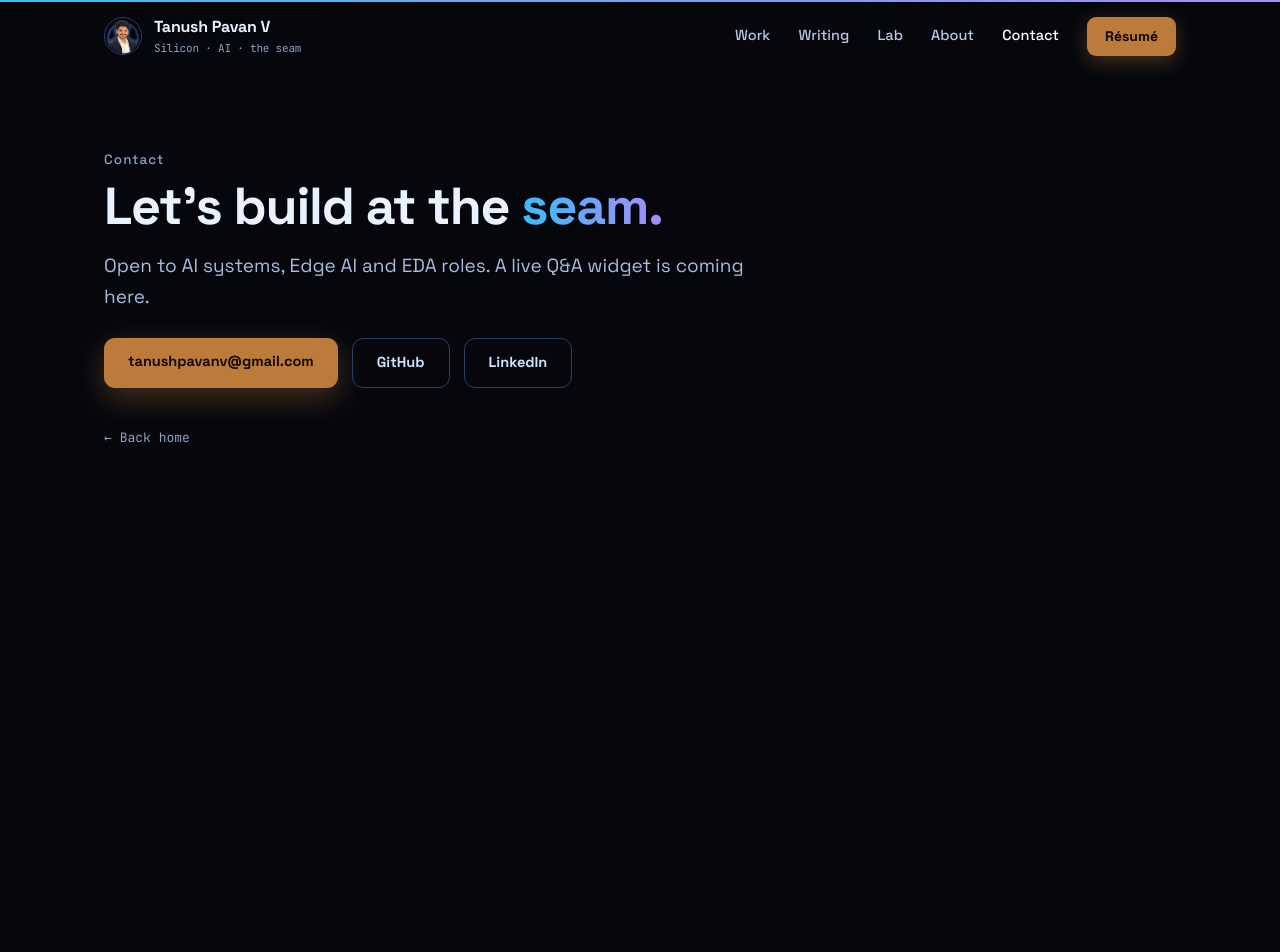
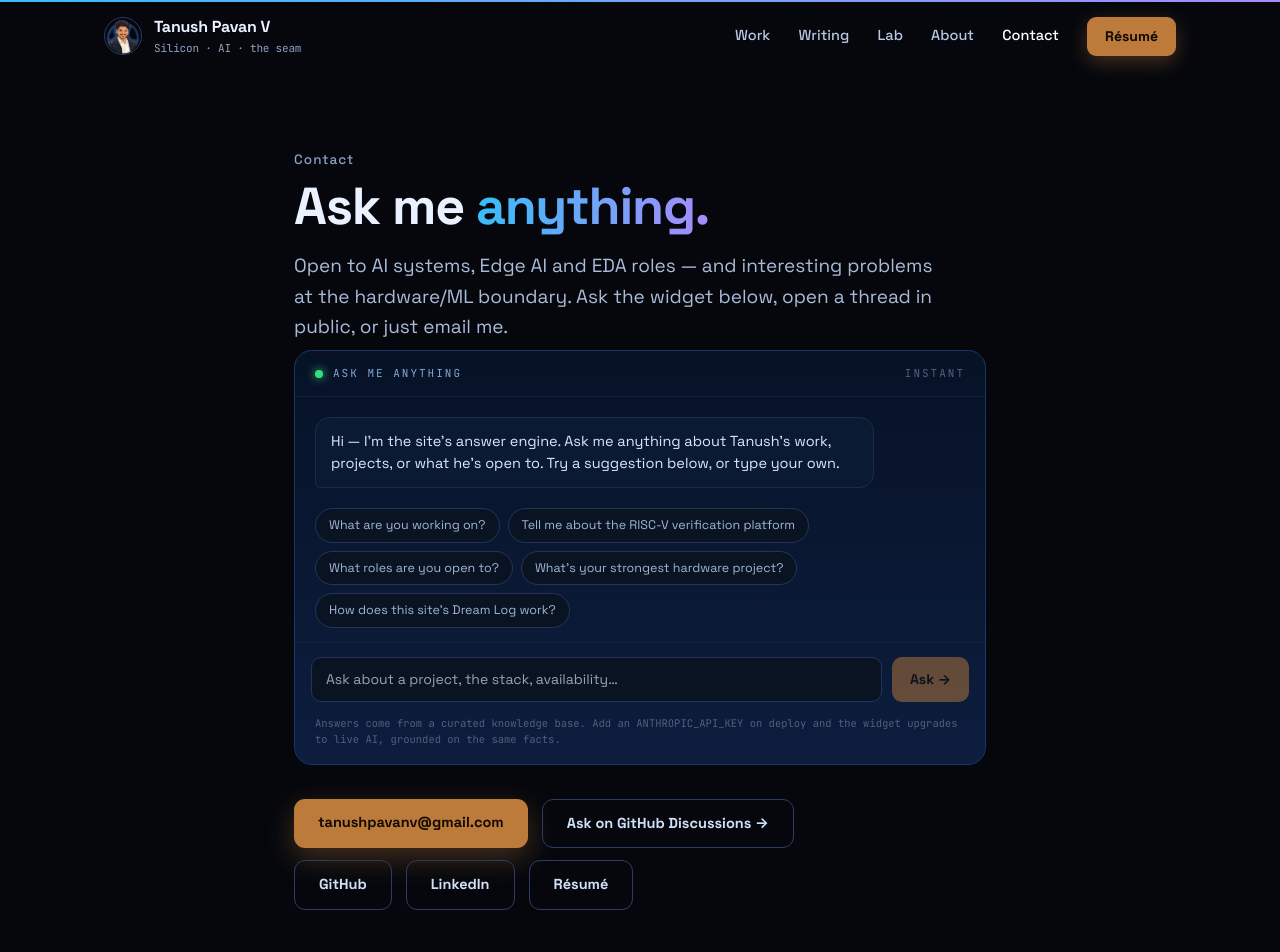
Before and after one commit to HUNT-001/HUNT-001, a Next.js app in the folder portfolio/: page /contact in a window 1280 px wide. Shown: the top 952 px of the page. Before the commit the page ends 800 px from the top, so only its background shows below. Built offline with nearby package versions, Linux system fonts and the light colour scheme.

Commit message:
feat(portfolio): enhance Contact page and form experience

```diff
--- a/portfolio/src/app/contact/page.tsx
+++ b/portfolio/src/app/contact/page.tsx
@@ -1,15 +1,41 @@
-import PageShell from "@/components/PageShell";
+import Link from "next/link";
 import { SITE } from "@/lib/content";
+import QAWidget from "@/components/QAWidget";
+import Reveal from "@/components/Reveal";
+
 export const metadata = { title: "Contact — Tanush Pavan V" };
+
+const DISCUSSIONS = "https://github.com/HUNT-001/HUNT-001/discussions/categories/q-a";
+
 export default function Page() {
   return (
-    <PageShell kick="Contact" title="Let's build at the" grad="seam." soon={false}
-      lead="Open to AI systems, Edge AI and EDA roles. A live Q&A widget is coming here.">
-      <div className="clinks" style={{ justifyContent: "flex-start", marginTop: 26 }}>
-        <a className="em" href={`mailto:${SITE.email}`}>{SITE.email}</a>
-        <a className="gh" href={SITE.github}>GitHub</a>
-        <a className="gh" href={SITE.linkedin}>LinkedIn</a>
+    <main className="page">
+      <div className="container" style={{ maxWidth: 820 }}>
+        <div className="kick">Contact</div>
+        <h1 className="h2" style={{ fontSize: "clamp(34px,6vw,52px)" }}>
+          Ask me <span className="grad">anything.</span>
+        </h1>
+        <p className="lead">
+          Open to AI systems, Edge AI and EDA roles — and interesting problems at the hardware/ML boundary.
+          Ask the widget below, open a thread in public, or just email me.
+        </p>
+
+        <Reveal><QAWidget /></Reveal>
+
+        <div className="clinks" style={{ justifyContent: "flex-start", marginTop: 34 }}>
+          <a className="em" href={`mailto:${SITE.email}`}>{SITE.email}</a>
+          <a className="gh" href={DISCUSSIONS}>Ask on GitHub Discussions →</a>
+        </div>
+        <div className="clinks" style={{ justifyContent: "flex-start", marginTop: 12 }}>
+          <a className="gh" href={SITE.github}>GitHub</a>
+          <a className="gh" href={SITE.linkedin}>LinkedIn</a>
+          <Link className="gh" href="/resume">Résumé</Link>
+        </div>
+
+        <div style={{ marginTop: 40 }}>
+          <Link href="/" className="backlink">← Back home</Link>
+        </div>
       </div>
-    </PageShell>
+    </main>
   );
 }
```
